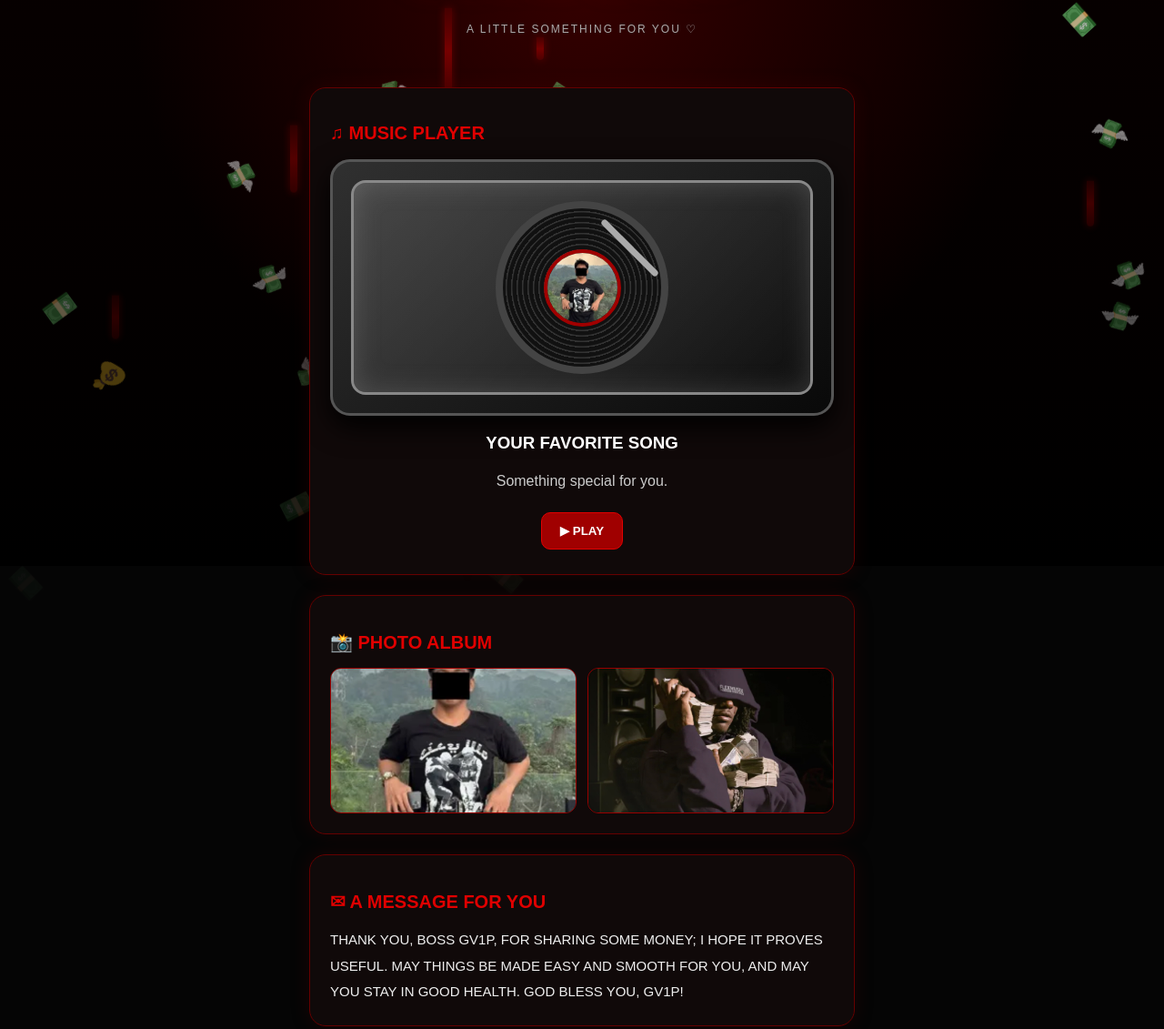
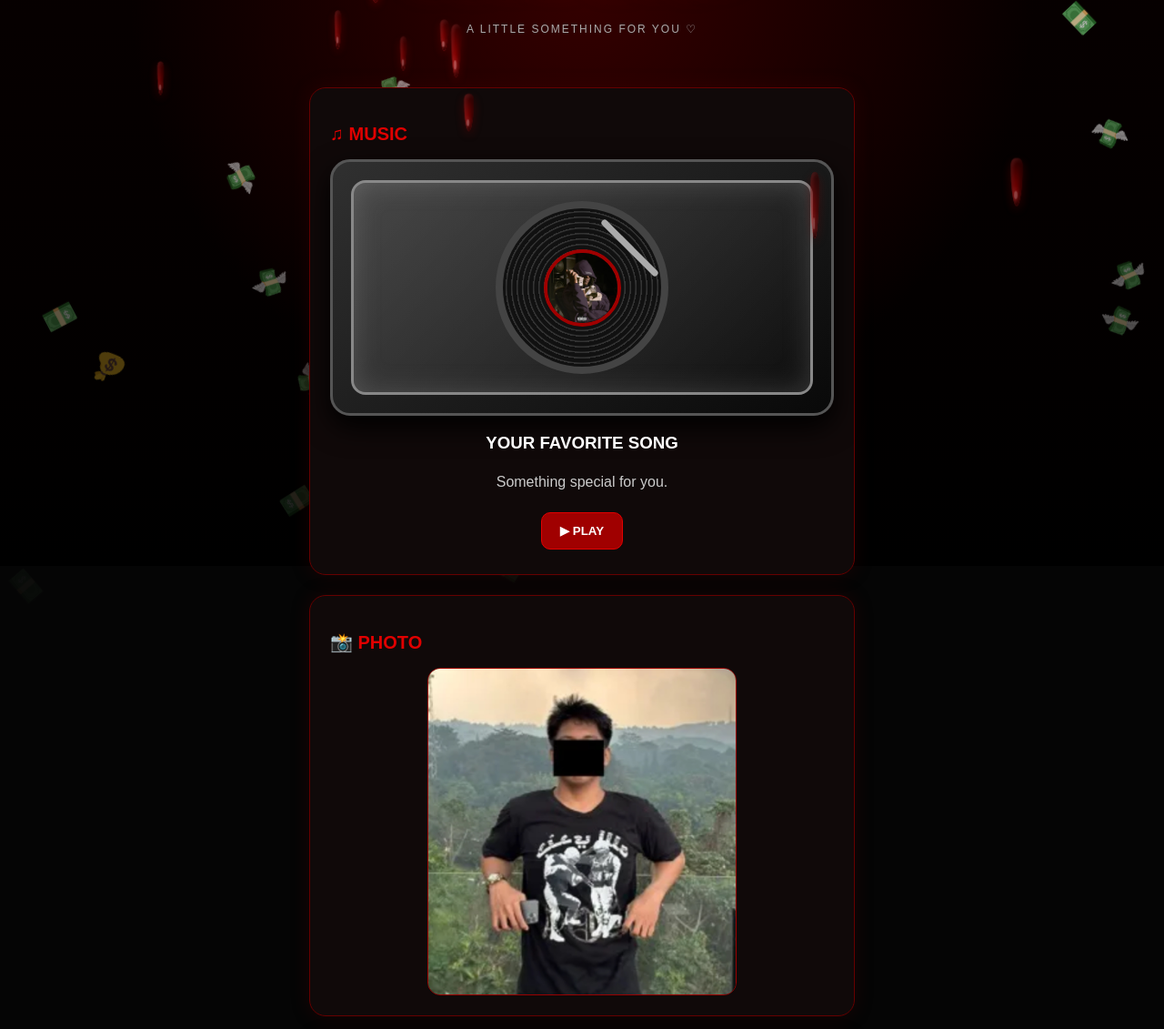
Before and after one commit to lixxlicx-dotcom/dear-gv1p, a plain HTML site: page index.html in a window 1280 px wide. Shown: the part 178-1309 px from the top of the page at 91% size. Drawn offline with Linux system fonts and the light colour scheme.

Commit message:
dear gv1p index.html

```diff
--- a/index.html
+++ b/index.html
@@ -18,30 +18,38 @@ body:before{
  background:radial-gradient(circle at 50% 20%,#350000 0%,transparent 55%),linear-gradient(#080000,#000);
  z-index:-2;
 }
+/* GENANGAN DARAH DI ATAS LAYAR */
+body:after{
+ content:"";position:fixed;top:0;left:0;right:0;height:14px;
+ background:linear-gradient(180deg,#4a0000 0%,#9e0000 65%,transparent 100%);
+ box-shadow:0 4px 18px #7a0000aa;
+ z-index:3;pointer-events:none;
+}
 header{
  text-align:center;padding:65px 15px 35px;
- animation:bounceDown 1s cubic-bezier(0.34, 1.56, 0.64, 1);
-}
-@keyframes bounceDown{
- from{opacity:0;transform:translateY(-40px) scale(0.9)}
- to{opacity:1;transform:translateY(0) scale(1)}
+ animation:bounceIn 1s ease-out;
 }
 h1{color:#e00000;font-size:clamp(35px,8vw,55px);letter-spacing:5px;text-shadow:0 0 15px red,0 0 35px #700}
 .subtitle{color:#aaa;letter-spacing:2px;font-size:12px}
 
-/* ANIMASI MEMANTUL SAAT DIGESER */
+/* EFEK MEMANTUL SAAT GULIR KE BAWAH */
+@keyframes bounceIn{
+ 0%{opacity:0;transform:translateY(80px) scale(0.88)}
+ 55%{opacity:1;transform:translateY(-18px) scale(1.03)}
+ 75%{transform:translateY(8px) scale(0.99)}
+ 90%{transform:translateY(-4px) scale(1.01)}
+ 100%{opacity:1;transform:translateY(0) scale(1)}
+}
+
 section{
  width:92%;max-width:600px;margin:22px auto;padding:22px;
  background:#100909;border:1px solid #650000;
  border-radius:18px;box-shadow:0 0 20px #50000044;
  position:relative;z-index:2;
  opacity:0;
- transform:translateY(65px) scale(0.9);
- transition:opacity 0.6s ease-out, transform 0.85s cubic-bezier(0.34, 1.56, 0.64, 1);
 }
 section.show{
- opacity:1;
- transform:translateY(0) scale(1);
+ animation:bounceIn 0.95s ease-out forwards;
 }
 
 h2{color:#e00000;font-size:20px}
@@ -76,6 +84,7 @@ button:active{transform:scale(.96)}
 .deck img{
  width:85px;height:85px;object-fit:cover;
  border-radius:50%;border:4px solid #a00000;
+ image-orientation:from-image;
 }
 .arm{
  position:absolute;width:85px;height:7px;background:#aaa;
@@ -84,16 +93,20 @@ button:active{transform:scale(.96)}
 }
 @keyframes spin{to{transform:rotate(360deg)}}
 
-/* PHOTO */
-.gallery,.gifs{
- display:grid;grid-template-columns:repeat(2,1fr);gap:12px;
+/* PHOTO SINGLE */
+.gallery{
+ display:flex;justify-content:center;
 }
 .gallery img{
- width:100%;height:160px;object-fit:cover;
- border-radius:12px;border:1px solid #900;
+ width:100%;max-width:340px;height:360px;object-fit:cover;
+ border-radius:14px;border:1px solid #900;
+ image-orientation:from-image;
 }
 
 /* GIFS */
+.gifs{
+ display:grid;grid-template-columns:repeat(2,1fr);gap:12px;
+}
 .gif{
  overflow:hidden;border-radius:13px;
  background:#200909;border:1px solid #800;
@@ -120,19 +133,28 @@ button:active{transform:scale(.96)}
  to{transform:translateY(115vh) rotate(800deg);opacity:0}
 }
 
-/* BLOOD */
+/* EFEK DARAH REALISTIS */
 .blood{
- position:fixed;top:0;z-index:1;pointer-events:none;
- width:8px;height:var(--height);left:var(--left);
- background:linear-gradient(#700000,#e00000,#800000);
- border-radius:0 0 10px 10px;box-shadow:0 0 10px #b00000;
- animation:drip var(--speed) ease-in infinite;
+ position:fixed;top:-10px;z-index:3;pointer-events:none;
+ width:var(--width);height:var(--height);left:var(--left);
+ background:radial-gradient(circle at 35% 88%, #ff2a2a 0%, #a30000 35%, #4d0000 85%, #2b0000 100%);
+ border-radius:40% 40% 50% 50% / 15% 15% 85% 85%;
+ box-shadow:inset -2px -3px 6px #2a0000, inset 2px 2px 4px #ff666655, 0 4px 10px #660000aa;
+ filter:blur(0.3px);
+ animation:realisticDrip var(--speed) cubic-bezier(0.55, 0.05, 0.85, 0.35) forwards;
 }
-@keyframes drip{
- 0%{transform:scaleY(.1);transform-origin:top}
- 50%{transform:scaleY(1);transform-origin:top}
- 100%{transform:translateY(100vh);opacity:0}
+.blood::after{
+ content:"";position:absolute;bottom:14%;left:26%;
+ width:28%;height:18%;border-radius:50%;
+ background:rgba(255,180,180,0.45);
 }
+@keyframes realisticDrip{
+ 0%{transform:scaleY(0.15) scaleX(1.3);transform-origin:top;opacity:0.95}
+ 35%{transform:scaleY(1.15) scaleX(0.95);transform-origin:top;opacity:1}
+ 60%{transform:translateY(15vh) scaleY(1) scaleX(1);opacity:1}
+ 100%{transform:translateY(108vh) scaleY(1.3) scaleX(0.85);opacity:0}
+}
+
 .footer{
  text-align:center;padding:35px;color:#777;
  font-size:12px;letter-spacing:3px;
@@ -152,11 +174,11 @@ button:active{transform:scale(.96)}
 </header>
 
 <section>
- <h2>♫ MUSIC PLAYER</h2>
+ <h2>♫ MUSIC</h2>
  <div class="turntable">
   <div class="lid">
    <div class="deck" id="record">
-    <img src="IMG_4212.jpeg" alt="Album Cover">
+    <img src="IMG_4230.jpeg" alt="Album Cover">
     <div class="arm"></div>
    </div>
   </div>
@@ -170,10 +192,9 @@ button:active{transform:scale(.96)}
 </section>
 
 <section>
- <h2>📸 PHOTO ALBUM</h2>
+ <h2>📸 PHOTO</h2>
  <div class="gallery">
   <img src="IMG_4212.jpeg" alt="Photo 1">
-  <img src="IMG_4230.jpeg" alt="Photo 2">
  </div>
 </section>
 
@@ -189,7 +210,7 @@ button:active{transform:scale(.96)}
  </div>
 </section>
 
-<div class="footer">MADE WITH LOVE ♡</div>
+<div class="footer">MADE IN BERLIN</div>
 
 <script>
 const audio=document.getElementById("audio");
@@ -230,21 +251,26 @@ setInterval(makeMoney,180);
 function makeBlood(){
  const blood=document.createElement("div");
  blood.className="blood";
+ const size = 7 + Math.random()*7;
  blood.style.setProperty("--left",Math.random()*100+"vw");
- blood.style.setProperty("--height",(25+Math.random()*80)+"px");
- blood.style.setProperty("--speed",(3+Math.random()*4)+"s");
+ blood.style.setProperty("--width",size+"px");
+ blood.style.setProperty("--height",(size*3.2 + Math.random()*35)+"px");
+ const duration = 2.8 + Math.random()*3.2;
+ blood.style.setProperty("--speed",duration+"s");
  document.body.appendChild(blood);
- setTimeout(()=>blood.remove(),8000);
+ setTimeout(()=>blood.remove(), duration*1000 + 200);
 }
-setInterval(makeBlood,130);
+setInterval(makeBlood,220);
 
 const observer = new IntersectionObserver((entries) => {
  entries.forEach(entry => {
   if(entry.isIntersecting){
    entry.target.classList.add("show");
+  } else {
+   entry.target.classList.remove("show");
   }
  });
-}, { threshold: 0.15 });
+}, { threshold: 0.12 });
 
 document.querySelectorAll("section").forEach(sec => observer.observe(sec));
 </script>
```
